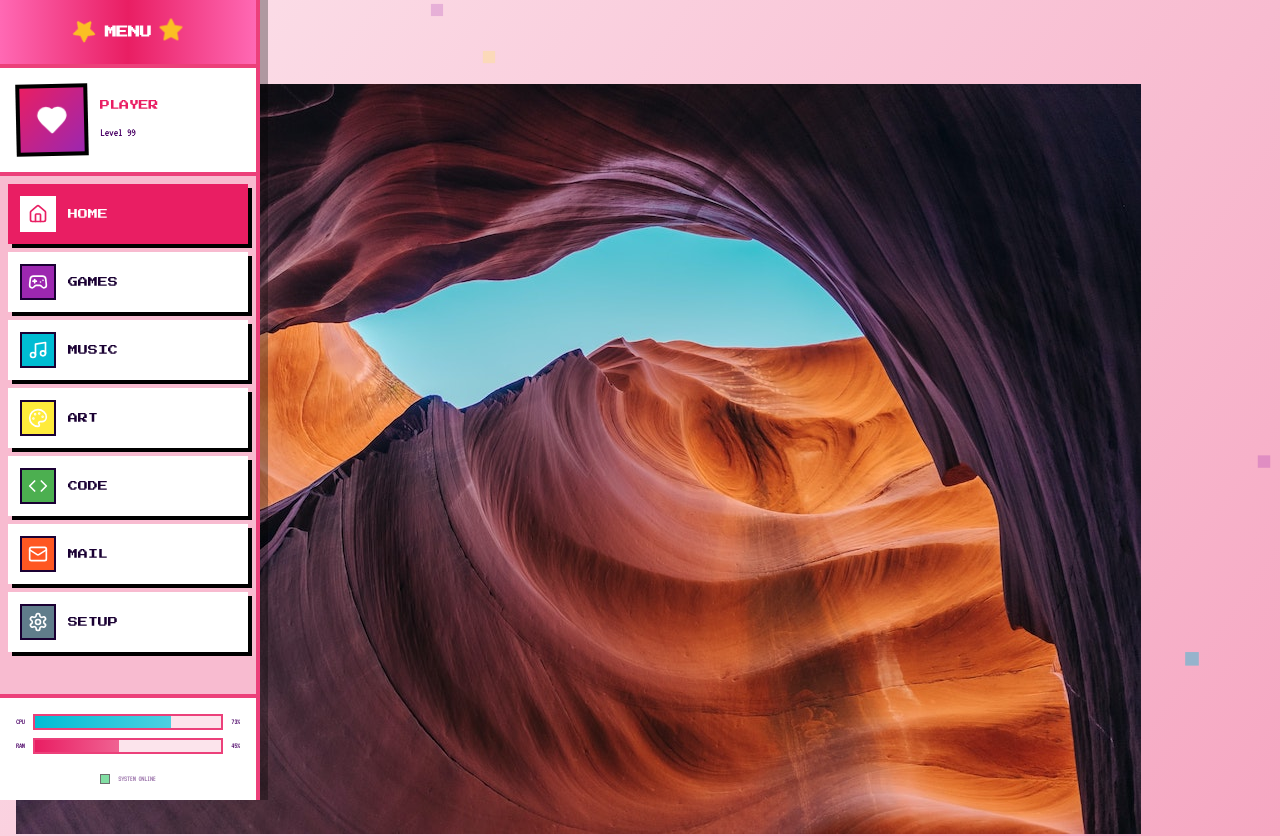
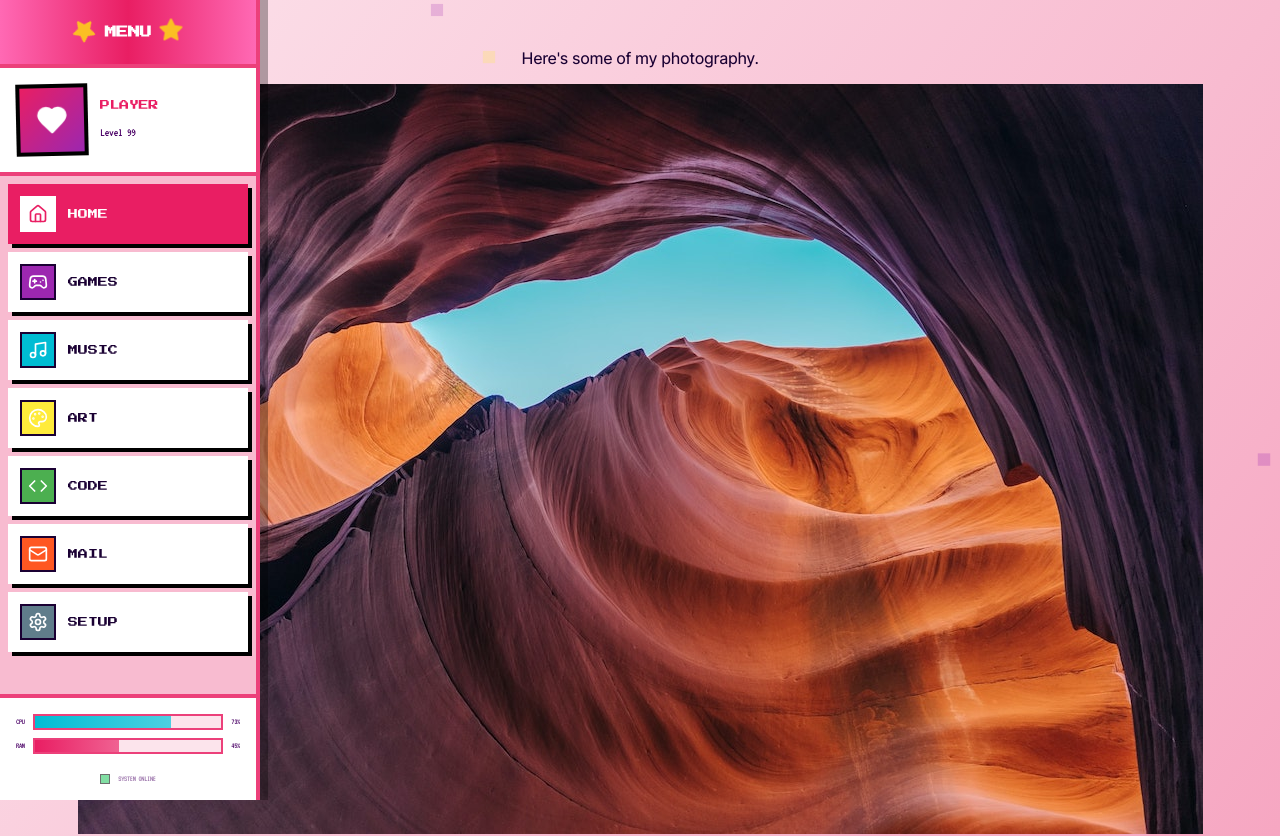
Before and after one commit to HURRAEY/HURRAEY.github.io, a Next.js app: page /photos in a window 1280 px wide. Shown: the top 836 px of the page. Built offline with nearby package versions, Linux system fonts and the light colour scheme.

Commit message:
Add max-width, margin, and flexbox styles to retro.css for improved layout and alignment of content.

```diff
--- a/styles/retro.css
+++ b/styles/retro.css
@@ -464,6 +464,11 @@
   z-index: 10;
   padding: 16px;
   padding-top: 32px;
+  max-width: 1200px;
+  margin: 0 auto;
+  display: flex;
+  flex-direction: column;
+  align-items: center;
 }
 
 .retro-footer {
```
